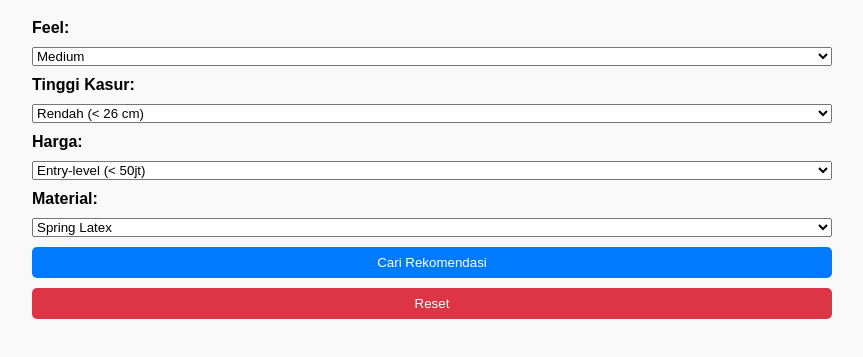
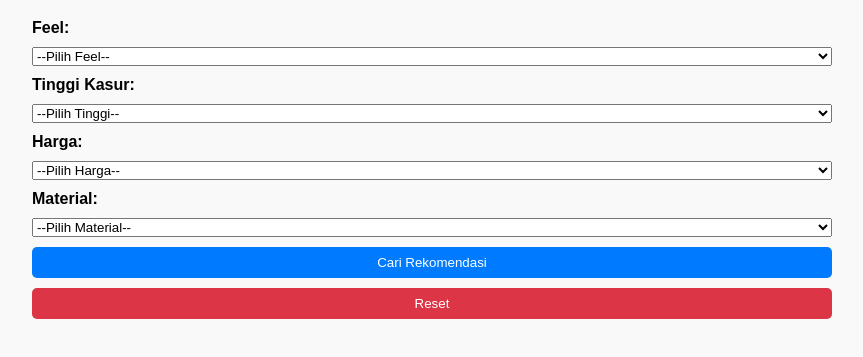
Before and after one commit to viannovs/kkp-vian, a plain HTML site: page index.html in a window 1280 px wide. Shown: the part 81-438 px from the top of the page, without its empty margins (208-1071 px from the left). Drawn offline with Linux system fonts and the light colour scheme.

Commit message:
index.html

```diff
--- a/index.html
+++ b/index.html
@@ -11,6 +11,7 @@
   <form id="preference-form">
     <label for="feel">Feel:</label>
     <select name="feel" id="feel">
+       <option value="">--Pilih Feel--</option>
       <option value="medium">Medium</option>
       <option value="medium firm">Medium Firm</option>
       <option value="firm">Firm</option>
@@ -18,6 +19,7 @@
 
     <label for="height">Tinggi Kasur:</label>
     <select name="height" id="height">
+       <option value="">--Pilih Tinggi--</option>
       <option value="rendah">Rendah (&lt; 26 cm)</option>
       <option value="sedang">Sedang (26–38 cm)</option>
       <option value="tinggi">Tinggi (&gt; 38 cm)</option>
@@ -25,6 +27,7 @@
 
     <label for="price">Harga:</label>
     <select name="price" id="price">
+       <option value="">--Pilih Harga--</option>
       <option value="Entry-level">Entry-level (&lt; 50jt)</option>
       <option value="Mid-level">Mid-level (50–129jt)</option>
       <option value="High-end">High-end (&gt;=130jt)</option>
@@ -32,6 +35,7 @@
 
     <label for="material">Material:</label>
     <select name="material" id="material">
+       <option value="">--Pilih Material--</option>
       <option value="spring-latex">Spring Latex</option>
       <option value="full-latex">Full Latex</option>
     </select>
```
